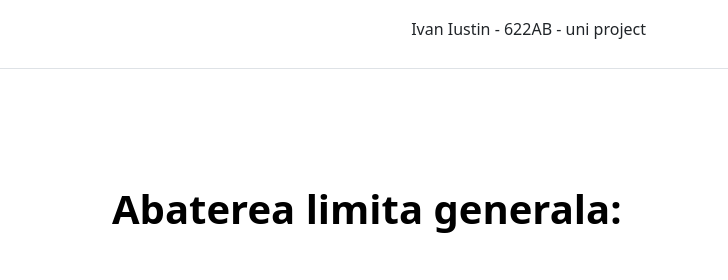
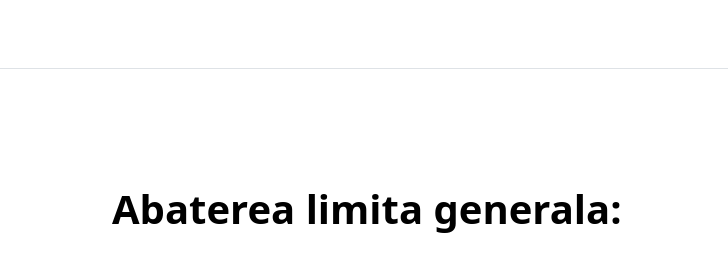
Before and after one commit to UnD37970UnD/proiect_pi, a plain HTML site: page index.html in a window 1280 px wide. Shown: the top 280 px of the page, 552-1280 px from the left. Drawn offline with Linux system fonts and the light colour scheme.

Commit message:
delete name

```diff
--- a/index.html
+++ b/index.html
@@ -17,7 +17,6 @@
             <span class="fs-4">Calculator abateri limita generale</span>
           </a>
           <div class="col-12 col-lg-auto mb-3 mb-lg-0 d-flex align-middle align-items-center">
-            <h4 class="fs-6 align-middle align-items-center">Ivan Iustin - 622AB - uni project</h4>
           </div>
         </div>
       </header>
```
